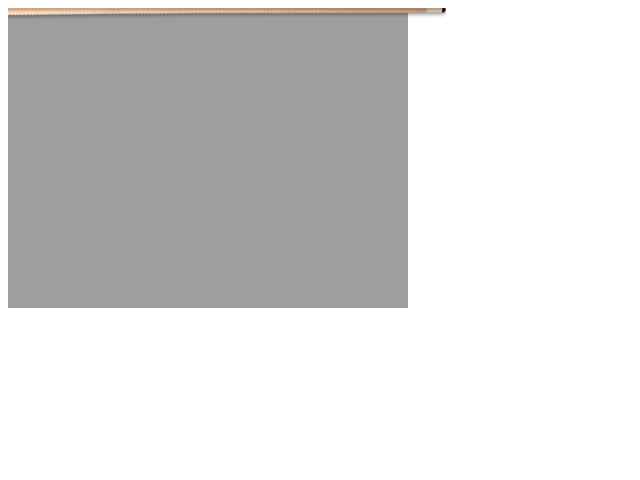
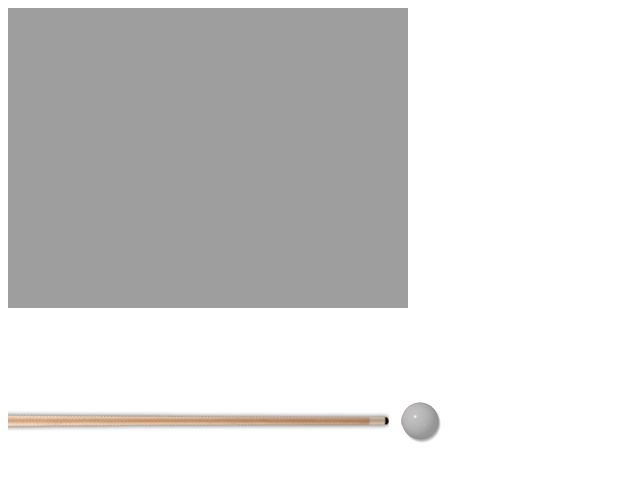
Before and after one commit to iperun/8-Ball-Pool-Game, a plain HTML site: page index.html in a window 1280 px wide. Shown: the top 480 px of the page, without its empty margins (0-640 px from the left). Drawn offline with Linux system fonts and the light colour scheme.

Commit message:
add ball/ fix orginis stick and ball

```diff
--- a/assets.js
+++ b/assets.js
@@ -30,6 +30,7 @@ function loadAssets(callback) {
   }
   sprites.background = loadSprite('spr_background5.png');
   sprites.stick = loadSprite('spr_stick.png');
+  sprites.whiteBall = loadSprite('spr_ball2.png');
 
   assetsLoadingLoop(callback);
 }
--- /dev/null
+++ b/ball.js
@@ -0,0 +1,13 @@
+const BALL_ORIGIN = new Vector2(25, 25);
+
+function Ball(position) {
+  this.position = position;
+}
+
+Ball.prototype.update = function() {
+
+}
+
+Ball.prototype.draw = function() {
+  Canvas.drawImage(sprites.whiteBall, this.position, BALL_ORIGIN);
+}
--- a/gameWorld.js
+++ b/gameWorld.js
@@ -1,12 +1,15 @@
 // Contains physical objects of game
 function GameWorld() {
 
-  this.stick = new Stick();
+  this.whiteBall = new Ball(new Vector2(413, 413));
+  this.stick = new Stick(new Vector2(413, 413));
 }
 // Updates objects in the Game
 GameWorld.prototype.update = function() {
 
   this.stick.update();
+  this.whiteBall.update();
+
 }
 
 // Draws objects in Game
@@ -18,4 +21,5 @@ GameWorld.prototype.draw = function() {
   });
 
   this.stick.draw();
+  this.whiteBall.draw();
 }
--- a/index.html
+++ b/index.html
@@ -14,6 +14,7 @@
   <script src="input/mouse.js"></script>
   <script src="canvas.js"></script>
   <script src="assets.js"></script>
+  <script src="ball.js"></script>
   <script src="stick.js"></script>
   <script src="gameWorld.js"></script>
   <script src="game.js"></script>
--- a/stick.js
+++ b/stick.js
@@ -1,17 +1,19 @@
-function Stick() {
-  this.position = new Vector2(400, 400);
-  this.origin = new Vector2(500, 10);
+const STICK_ORIGIN = new Vector2(970, 11);
+
+function Stick(position) {
+  this.position = position;
 }
 
 Stick.prototype.update = function() {
-  // Testing stick object
+  /* Testing stick object
   this.position = Mouse.position;
 
   if (Mouse.left.pressed) {
     console.log("pressed left");
   }
+  */
 }
 
 Stick.prototype.draw = function() {
-  Canvas.drawImage(sprites.stick, this.position, this.origin);
-}
+    Canvas.drawImage(sprites.stick, this.position, STICK_ORIGIN);
+    }
```
